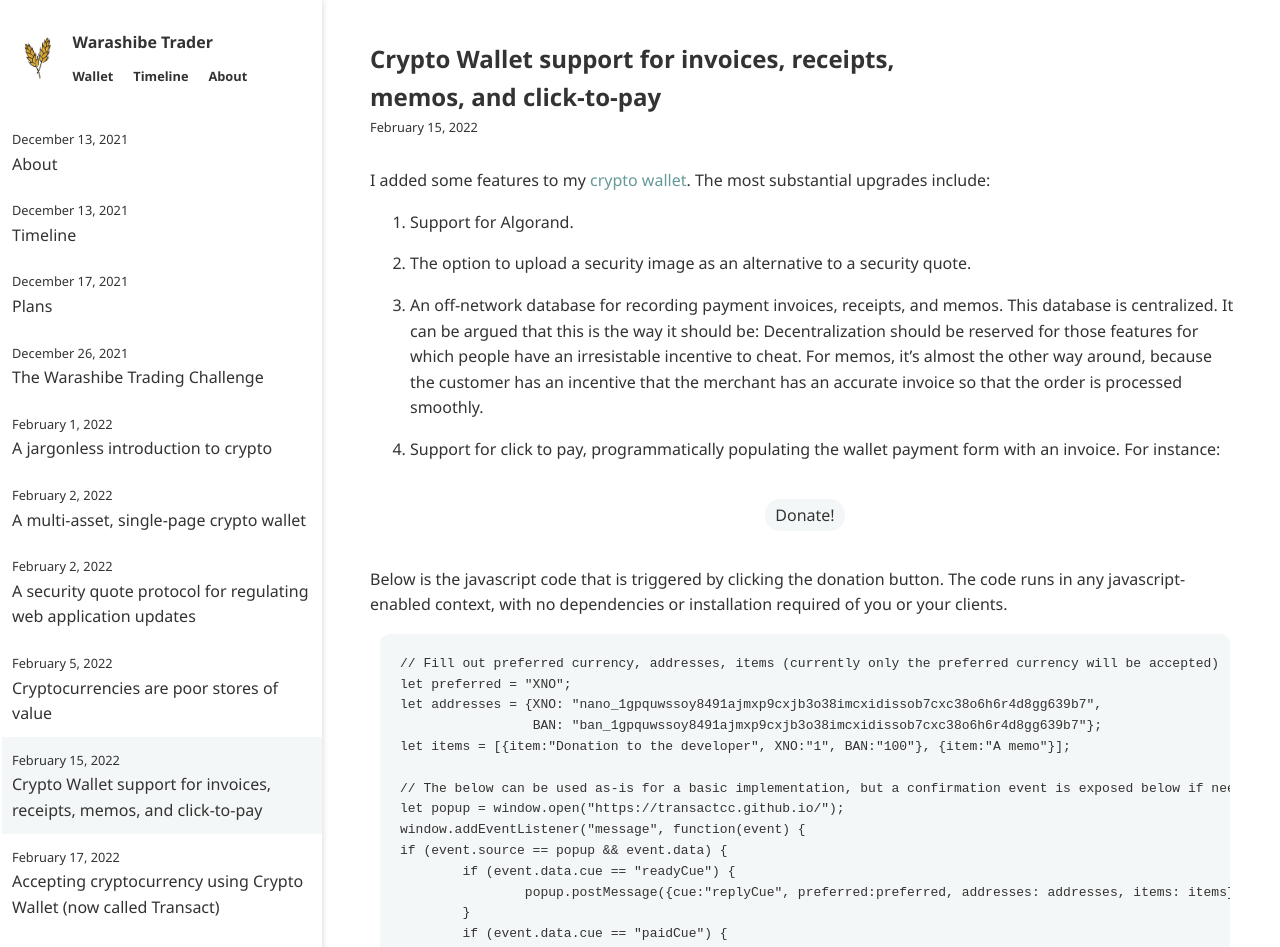
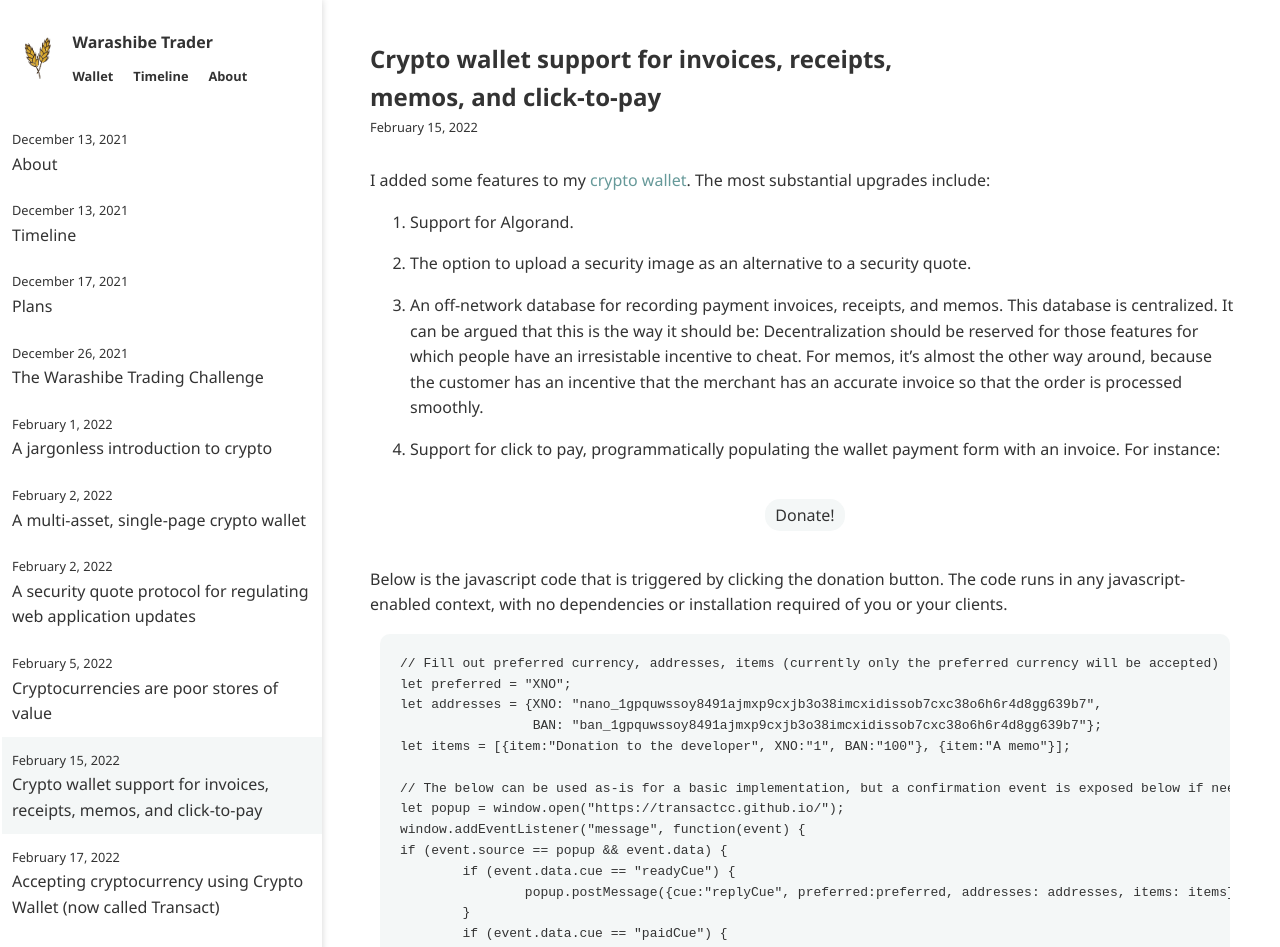
Before and after one commit to warashibetrader/warashibetrader.github.io, a Jekyll site: the page built from _posts/2022-02-15-invoice-receipt.md, in a window 1280 px wide and 1371 px high. Shown: the top 947 px of the window. Built offline with Jekyll 4.4.1, drawn with Linux system fonts in a browser that asks for light colours.

```diff
--- a/_posts/2022-02-15-invoice-receipt.md
+++ b/_posts/2022-02-15-invoice-receipt.md
@@ -1,5 +1,5 @@
 ---
-title: "Crypto Wallet support for invoices, receipts, memos, and click-to-pay"
+title: "Crypto wallet support for invoices, receipts, memos, and click-to-pay"
 ---
 
 I added some features to my [crypto wallet](https://transactcc.github.io/). The most substantial upgrades include:
```
